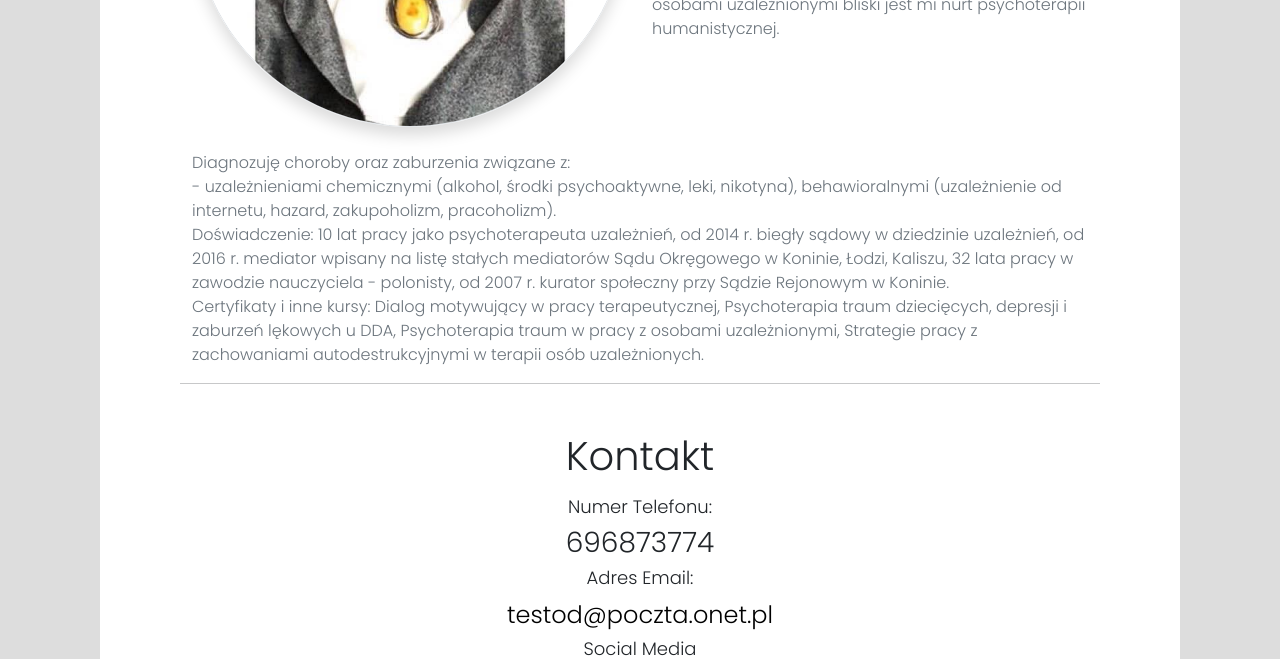
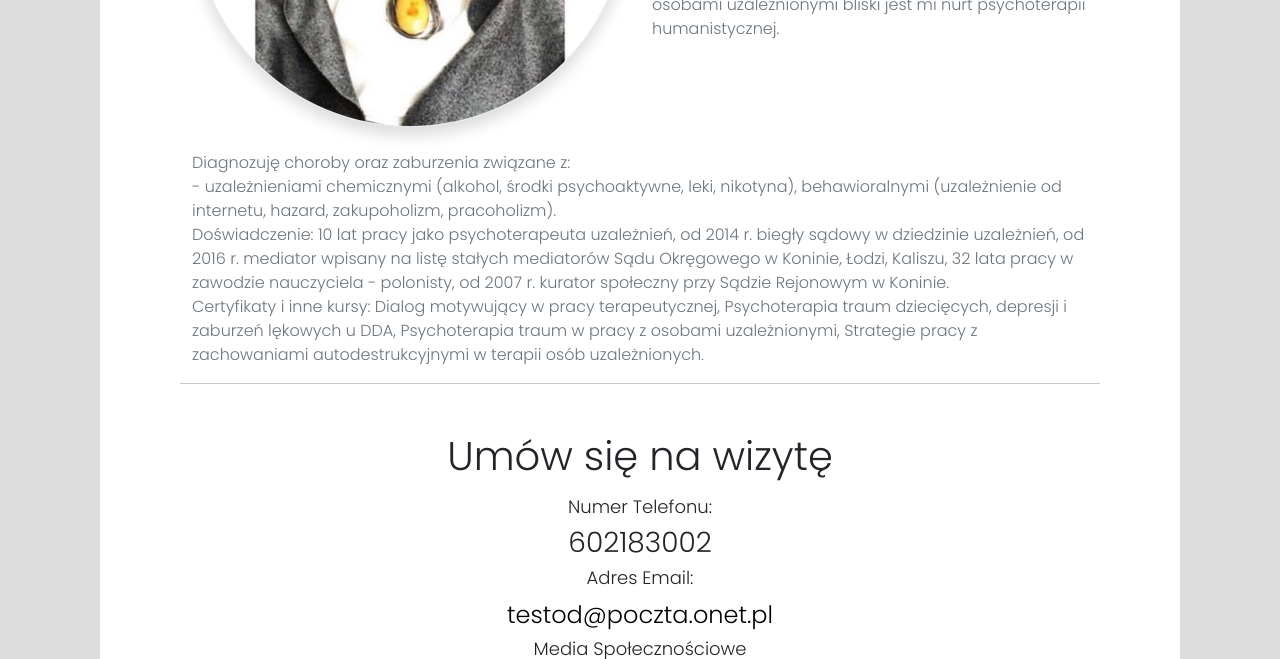
Before and after one commit to zszczesna/Gabinet, a plain HTML site: page index.html in a window 1280 px wide. Shown: the part 1229-1888 px from the top of the page. Drawn offline with nearby package versions, Linux system fonts and the light colour scheme.

Commit message:
Changed html content

```diff
--- a/index.html
+++ b/index.html
@@ -60,12 +60,12 @@
     <div id="oferta" class="oferta">
         <h1 class="text-muted mb-4">Oferta</h1>
         <hr/>
-        <p class="text-muted">Szanowni Państwo, gabinet zapewnia możliwość korzystania z profesjonalnej pomocy w zakresie psychoterapii i mediacji w
+        <p class="text-muted">Szanowni Państwo, Gabinet zapewnia możliwość korzystania z profesjonalnej pomocy w zakresie psychoterapii i mediacji w
         kontakcie bezpośrednim, telefonicznym oraz online, także dla Polaków mieszkających zagranicą. Oferuje oparte o szacunek
         dla drugiego człowieka i dostosowane do indywidualnych potrzeb wsparcie:
         <br />
         <br/>
-        - psychoterapeutyczne : spotkania indywidualne, terapię uzależnień (uzależnienia chemiczne: alkohol, narkotyki,
+        - psychoterapeutyczne : sesje indywidualne, terapię uzależnień (uzależnienia chemiczne: alkohol, narkotyki,
         dopalacze, leki; behawioralne: hazard, komputer, internet itp.), psychoterapię par/ małżeństw, terapię rodzinną, pomoc
         dla bliskich żyjących z osobami uzależnionymi, terapię dzieci i młodzieży, program ograniczania picia;
         <br/>
@@ -110,15 +110,15 @@
     <hr/>
 
     <div id="contact" class="contact mt-5">
-        <h1 class="mb-3">Kontakt</h1>
+        <h1 class="mb-3">Umów się na wizytę</h1>
         <h2 class="mt-3">Numer Telefonu:</h2>
-        <h3>696873774</h3>
+        <h3>602183002</h3>
         <div class="email-link">
         <h2>Adres Email:</h2>
         <h3><a href="mailto:testod@poczta.onet.pl"title="Adres Email do Gabinetu">testod@poczta.onet.pl</a></h3>
         </div>
         <div class="social-links">
-        <h2 >Social Media</h2>
+        <h2>Media Społecznościowe</h2>
         <h3><a href="https://www.facebook.com/Dorota-Lewandowska-Szcz%C4%99sna-Psychoterapia-i-Mediacje-108053647619060" target="_blank" title="Facebook gabinetu"><i class="fab fa-facebook"></i></a></h3>
         </div>
     </div>
```
